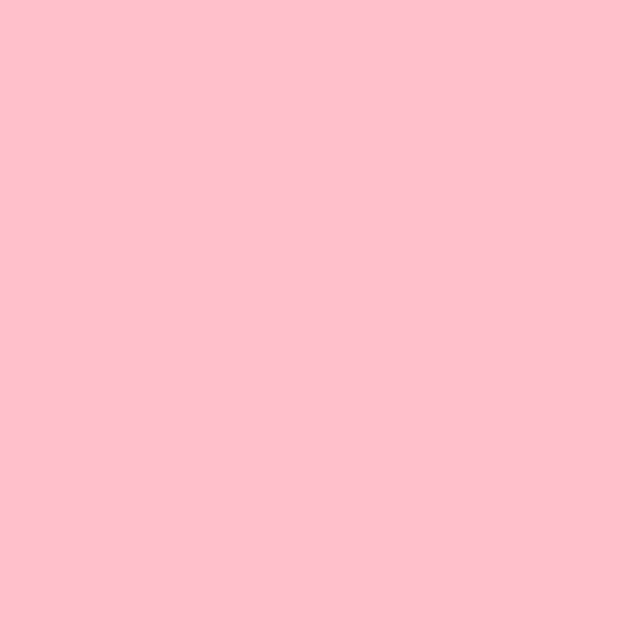
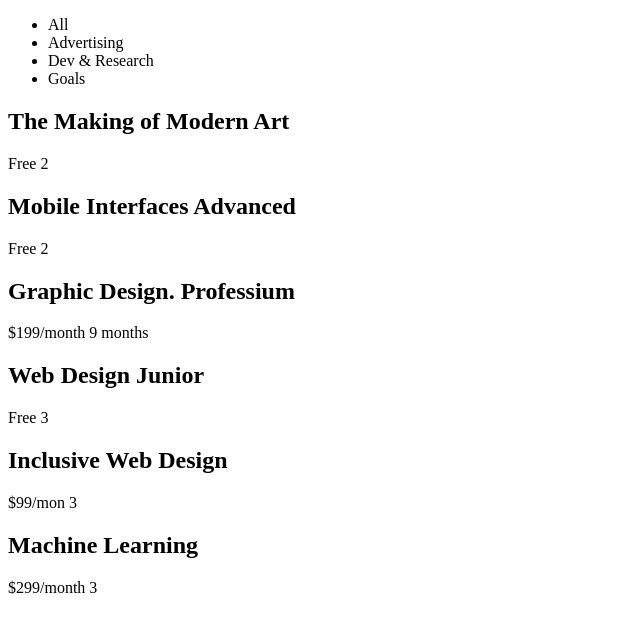
Before and after one commit to beom-yun/css-layout-masterclass, a website built with Vite: page index.html in a window 1280 px wide. Shown: the whole page, without its empty margins (0-640 px from the left). Built offline with nearby package versions, Linux system fonts and the light colour scheme.

Commit message:
Education App HTML

```diff
--- a/index.html
+++ b/index.html
@@ -7,5 +7,61 @@
     <link rel="stylesheet" href="styles/style.scss" />
     <title>CSS Layout Masterclass</title>
   </head>
-  <body></body>
+  <body>
+    <div class="phone">
+      <header class="header">
+        <ul class="header__list">
+          <li class="header__list-item">All</li>
+          <li class="header__list-item">Advertising</li>
+          <li class="header__list-item">Dev & Research</li>
+          <li class="header__list-item">Goals</li>
+        </ul>
+      </header>
+
+      <div class="cards">
+        <div class="cards__card">
+          <h2 class="card__title">The Making of Modern Art</h2>
+          <div class="card__footer">
+            <span class="price">Free</span>
+            <span class="length">2</span>
+          </div>
+        </div>
+        <div class="cards__card">
+          <h2 class="card__title">Mobile Interfaces Advanced</h2>
+          <div class="card__footer">
+            <span class="price">Free</span>
+            <span class="length">2</span>
+          </div>
+        </div>
+        <div class="cards__card">
+          <h2 class="card__title">Graphic Design. Professium</h2>
+          <div class="card__footer">
+            <span class="price">$199/month</span>
+            <span class="length">9 months</span>
+          </div>
+        </div>
+        <div class="cards__card">
+          <h2 class="card__title">Web Design Junior</h2>
+          <div class="card__footer">
+            <span class="price">Free</span>
+            <span class="length">3</span>
+          </div>
+        </div>
+        <div class="cards__card">
+          <h2 class="card__title">Inclusive Web Design</h2>
+          <div class="card__footer">
+            <span class="price">$99/mon</span>
+            <span class="length">3</span>
+          </div>
+        </div>
+        <div class="cards__card">
+          <h2 class="card__title">Machine Learning</h2>
+          <div class="card__footer">
+            <span class="price">$299/month</span>
+            <span class="length">3</span>
+          </div>
+        </div>
+      </div>
+    </div>
+  </body>
 </html>
--- a/styles/style.scss
+++ b/styles/style.scss
@@ -1,49 +1,3 @@
 /* img {
   display: block;
 } */
-
-$breakpoint-sm: 480px;
-$breakpoint-md: 768px;
-$breakpoint-lg: 1024px;
-$breakpoint-xl: 1200px;
-
-@mixin smallDevice {
-  @media screen and (min-width: $breakpoint-sm) {
-    @content;
-  }
-}
-
-@mixin mediumDevice {
-  @media screen and (min-width: $breakpoint-md) {
-    @content;
-  }
-}
-@mixin largeDevice {
-  @media screen and (min-width: $breakpoint-lg) {
-    @content;
-  }
-}
-@mixin extraLargeDevice {
-  @media screen and (min-width: $breakpoint-xl) {
-    @content;
-  }
-}
-
-body {
-  font-family: system-ui, -apple-system, BlinkMacSystemFont, 'Segoe UI', Roboto, Oxygen, Ubuntu, Cantarell, 'Open Sans',
-    'Helvetica Neue', sans-serif;
-  padding: 60px;
-
-  @include smallDevice {
-    background-color: blue;
-  }
-  @include mediumDevice {
-    background-color: red;
-  }
-  @include largeDevice {
-    background-color: purple;
-  }
-  @include extraLargeDevice {
-    background-color: pink;
-  }
-}
```
